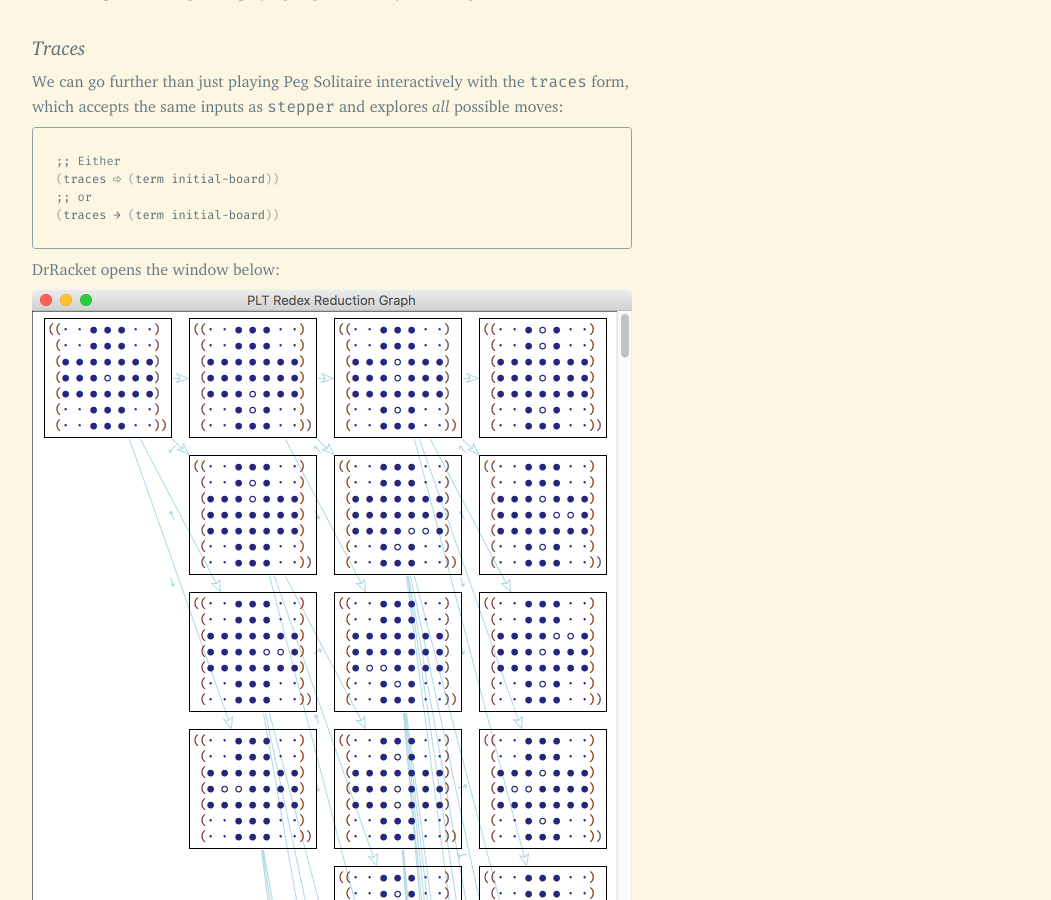
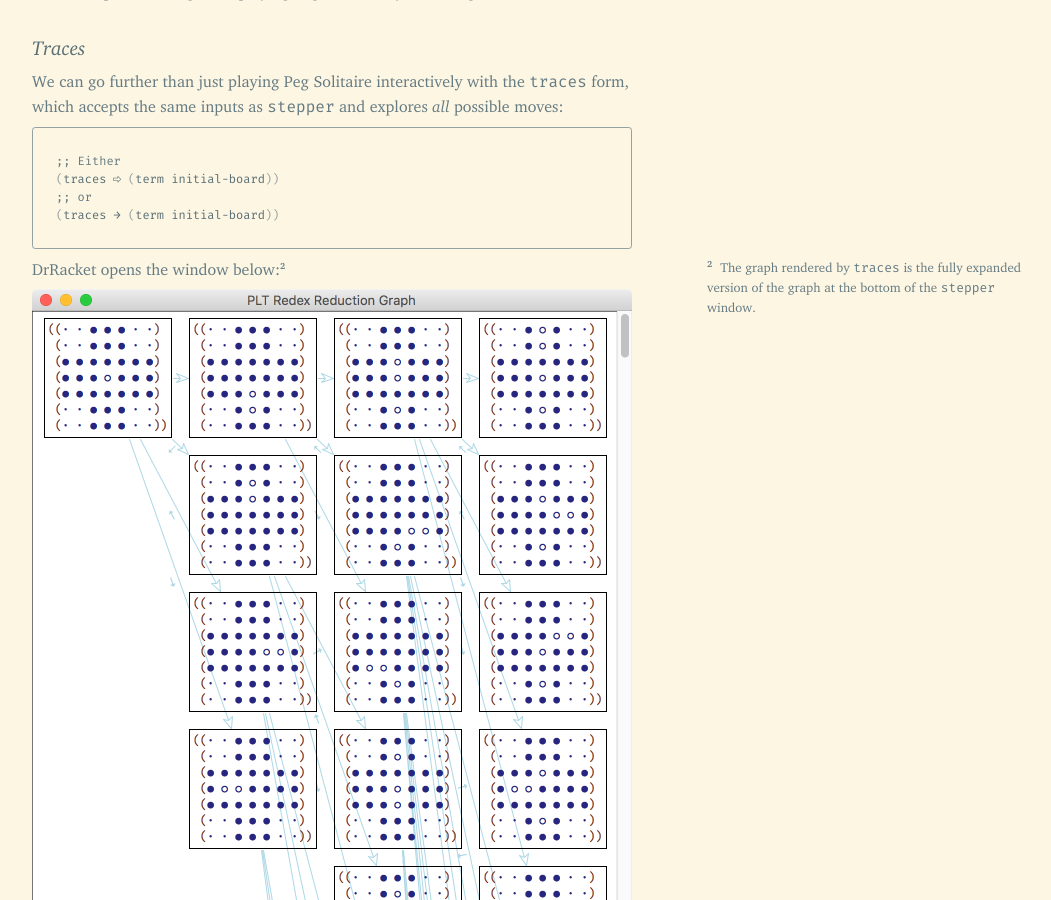
Before and after one commit to leafac/leafac.com, a Jekyll site: the page built from prose/playing-the-game-with-plt-redex/visualization.md, in a window 1280 px wide and 900 px high, scrolled down 5777 px. Shown: the whole window, without its empty margins (108-1159 px from the left). Built offline with Jekyll 4.4.1, drawn with Linux system fonts in a browser that asks for light colours.

Commit message:
Add ‘margin-note’

````diff
--- a/prose/playing-the-game-with-plt-redex/visualization.md
+++ b/prose/playing-the-game-with-plt-redex/visualization.md
@@ -99,7 +99,7 @@ We can go further than just playing Peg Solitaire interactively with the `traces
 (traces → (term initial-board))
 ```
 
-DrRacket opens the window below:
+DrRacket opens the window below:<label class="margin-note"><input type="checkbox"><span markdown="1">The graph rendered by `traces` is the fully expanded version of the graph at the bottom of the `stepper` window.</span></label>
 
 <figure markdown="1">
 ![](traces-1.png){:width="600"}
````
